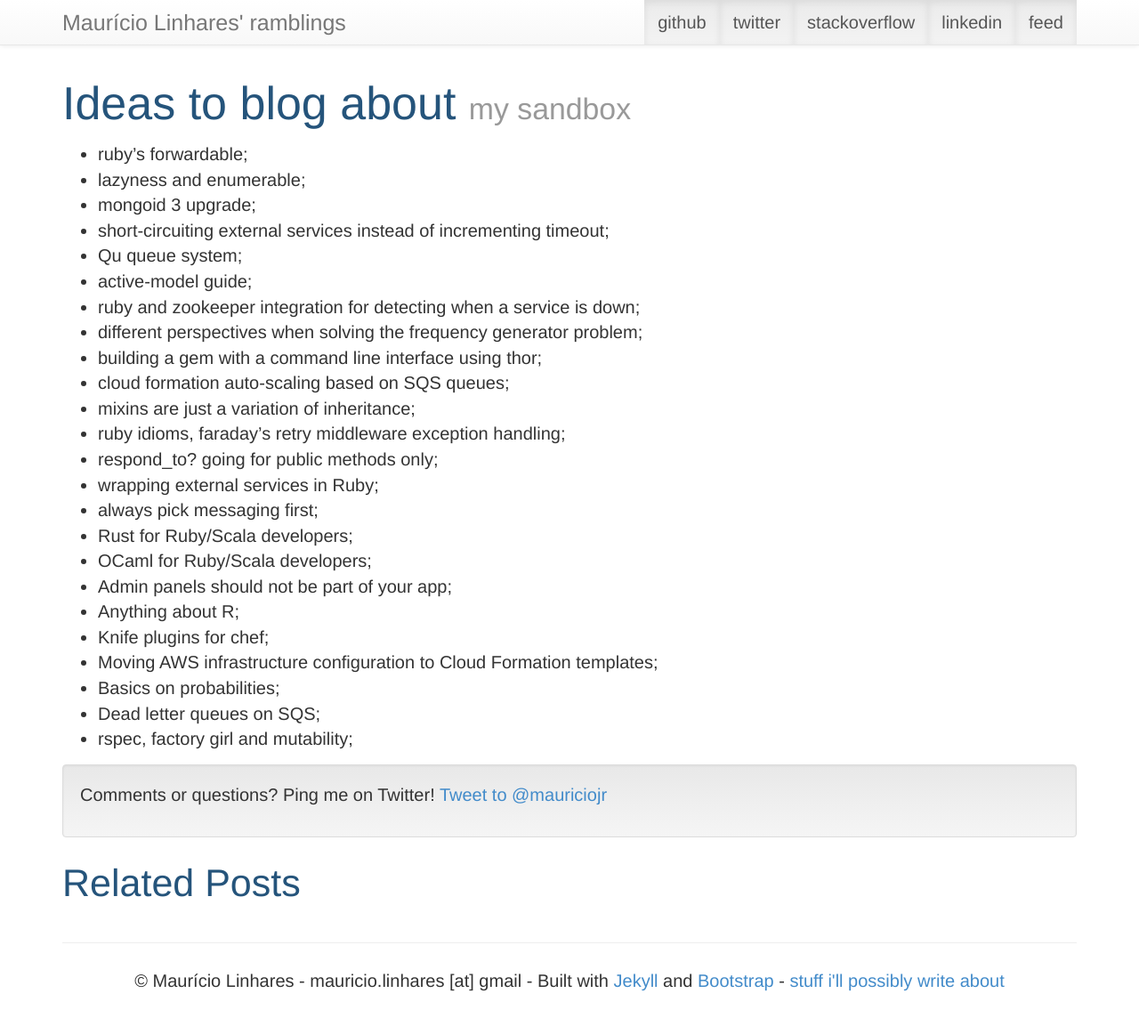
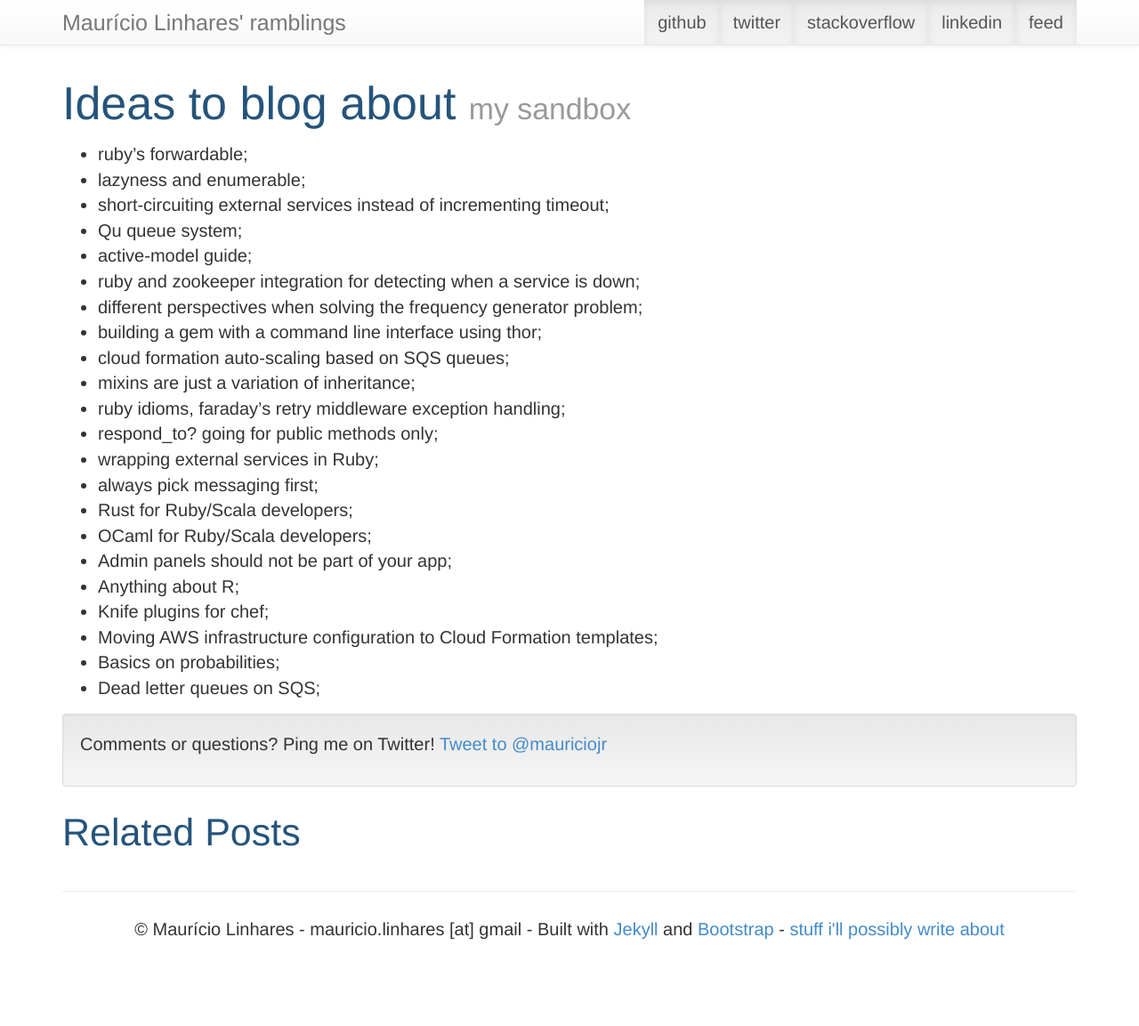
Before and after one commit to mauricio/mauricio.github.com, a Jekyll site: the page built from ideas/index.md, in a window 1280 px wide and 1170 px high. Shown: the top 1153 px of the window at 89% size. Built offline with Jekyll 4.4.1, drawn with Linux system fonts in a browser that asks for light colours; Markdown is read by kramdown in place of the engine named in the settings; comment, search, counter and statistics services are not loaded.

Commit message:
Just wrapping up the jekyll upgrade

```diff
--- a/_config.yml
+++ b/_config.yml
@@ -1,2 +1 @@
-markdown: rdiscount
-highlighter: rouge
+safe: true
--- a/ideas/index.md
+++ b/ideas/index.md
@@ -6,7 +6,6 @@ subtitle: my sandbox
 
 * ruby's forwardable;
 * lazyness and enumerable;
-* mongoid 3 upgrade;
 * short-circuiting external services instead of incrementing timeout;
 * Qu queue system;
 * active-model guide;
@@ -27,4 +26,3 @@ subtitle: my sandbox
 * Moving AWS infrastructure configuration to Cloud Formation templates;
 * Basics on probabilities;
 * Dead letter queues on SQS;
-* rspec, factory girl and mutability;
--- a/rss.xml
+++ b/rss.xml
@@ -1,5 +1,4 @@
 ---
-layout: nil
 ---
 <?xml version="1.0"?>
 <rss version="2.0" xmlns:atom="http://www.w3.org/2005/Atom">
--- a/sitemap.xml
+++ b/sitemap.xml
@@ -1,5 +1,4 @@
 ---
-layout: nil
 ---
 <?xml version="1.0" encoding="UTF-8"?>
 <urlset xmlns:xsi="http://www.w3.org/2001/XMLSchema-instance" xsi:schemaLocation="http://www.sitemaps.org/schemas/sitemap/0.9 http://www.sitemaps.org/schemas/sitemap/0.9/sitemap.xsd" xmlns="http://www.sitemaps.org/schemas/sitemap/0.9">
```
Also changed, not shown: Gemfile.lock.
